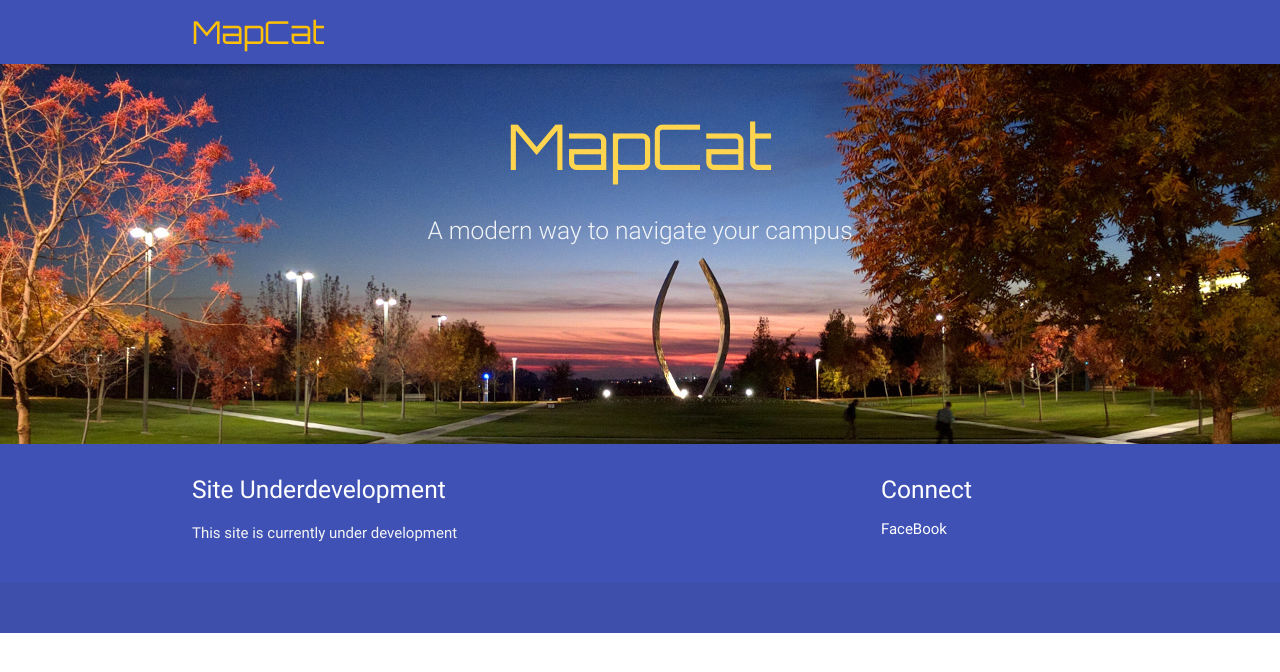
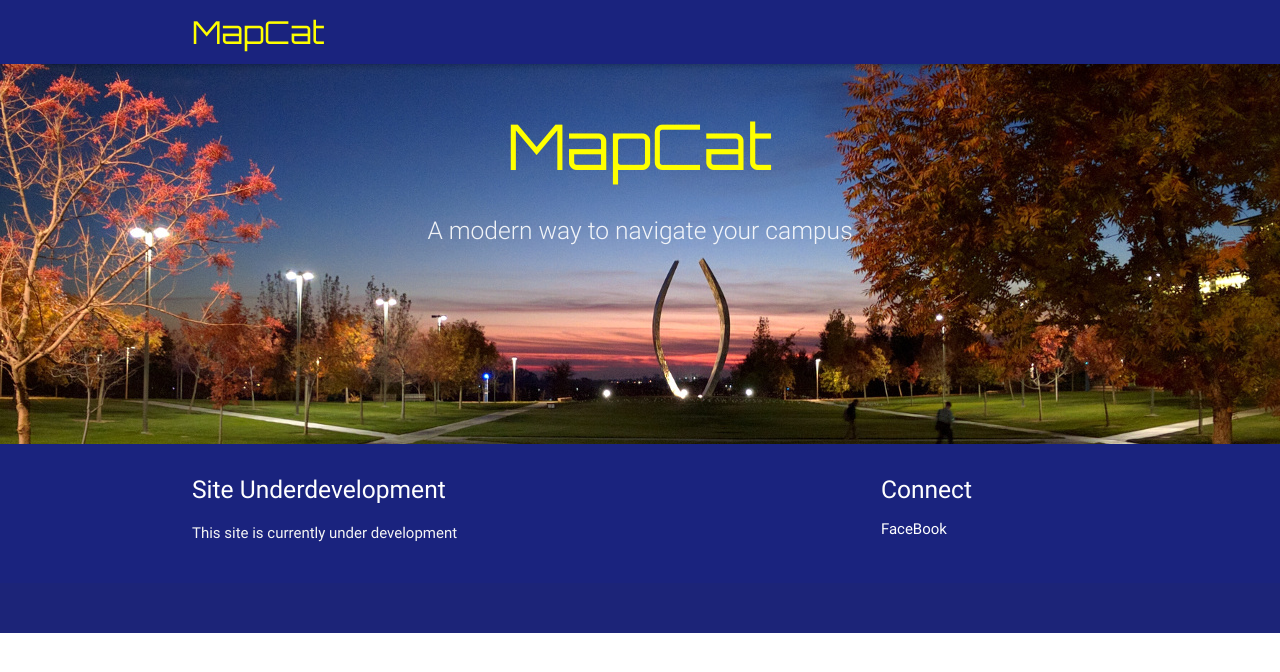
Before and after one commit to gpanferov/gpanferov.github.io, a plain HTML site: page index.html in a window 1280 px wide. Drawn offline with nearby package versions, Linux system fonts and the light colour scheme.

Commit message:
Modified themes

```diff
--- a/css/style.css
+++ b/css/style.css
@@ -8,7 +8,7 @@
 
 nav ul a,
 nav .brand-logo {
-  color: #FFC107;
+  color: #FFFF00;
 }
 
 p {
--- a/index.html
+++ b/index.html
@@ -12,7 +12,7 @@
   <link href="https://fonts.googleapis.com/css?family=Orbitron" rel="stylesheet">
 </head>
 <body>
-  <nav class="indigo" role="navigation">
+  <nav class="indigo darken-4" role="navigation">
     <div class="nav-wrapper container">
       <a id="logo-container" href="#" class="brand-logo" style="font-family: 'Orbitron', sans-serif;">MapCat</a>
       <!--<ul class="right hide-on-med-and-down">
@@ -30,7 +30,7 @@
     <div class="section no-pad-bot">
       <div class="container">
         <br><br>
-        <h1 class="header center amber-text text-lighten-2" style="font-family: 'Orbitron', sans-serif;">MapCat</h1>
+        <h1 class="header center yellow-text text-accent-2" style="font-family: 'Orbitron', sans-serif;">MapCat</h1>
         <div class="row center">
           <h5 class="header col s12 light">A modern way to navigate your campus</h5>
         </div>
@@ -41,7 +41,7 @@
     <div class="parallax"><img src="campus1.jpg" alt="Unsplashed background img 1"></div>
   </div>
 
-  <footer class="page-footer indigo">
+  <footer class="page-footer indigo darken-4">
     <div class="container">
       <div class="row">
         <div class="col l6 s12">
```
Also changed, not shown: 2 other files.
